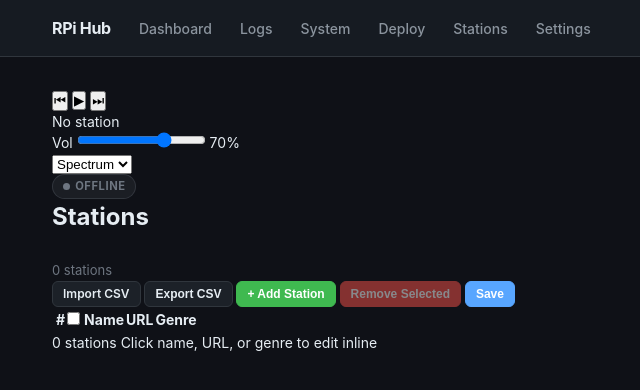
After one commit to Obrelix/rpi-hub, a Node server app: template views/stations.ejs in a window 1280 px wide. The commit adds this page. Shown: the top 390 px of the page, without its empty margins (12-652 px from the left). Run offline with Node 20, Linux system fonts and the light colour scheme; the template is opened without the code that fills it: most values are stand-ins (such as "Sample title", 1, 10 or a date in 2020); lists and menus that the app fills with data are empty.

Commit message:
feat: add /stations route and nav link

```diff
--- a/app.js
+++ b/app.js
@@ -9,6 +9,7 @@ const logsRouter      = require('./routes/logs');
 const systemRouter    = require('./routes/system');
 const deployRouter    = require('./routes/deploy');
 const settingsRouter  = require('./routes/settings');
+const stationsRouter  = require('./routes/stations');
 
 function createApp() {
   const app = express();
@@ -39,6 +40,7 @@ function createApp() {
   app.use('/', logsRouter);
   app.use('/', systemRouter);
   app.use('/', deployRouter);
+  app.use('/', stationsRouter);
   app.use('/', settingsRouter);
 
   // --- 404 handler -------------------------------------------------
--- a/views/layout.ejs
+++ b/views/layout.ejs
@@ -16,6 +16,7 @@
       <li><a href="/logs"    class="<%= activePage === 'logs'      ? 'active' : '' %>">Logs</a></li>
       <li><a href="/system"  class="<%= activePage === 'system'    ? 'active' : '' %>">System</a></li>
       <li><a href="/deploy"  class="<%= activePage === 'deploy'    ? 'active' : '' %>">Deploy</a></li>
+      <li><a href="/stations" class="<%= activePage === 'stations' ? 'active' : '' %>">Stations</a></li>
       <li><a href="/settings"class="<%= activePage === 'settings'  ? 'active' : '' %>">Settings</a></li>
     </ul>
   </div>
--- /dev/null
+++ b/views/stations.ejs
@@ -0,0 +1,70 @@
+<%- include('layout') %>
+
+<!-- ── Now Playing Bar ──────────────────────────────────────────── -->
+<div class="now-playing-bar" id="now-playing-bar">
+  <div class="np-controls">
+    <button class="np-btn" id="npPrev" title="Previous">&#x23EE;</button>
+    <button class="np-btn" id="npPlayPause" title="Play/Pause">&#x25B6;</button>
+    <button class="np-btn" id="npNext" title="Next">&#x23ED;</button>
+  </div>
+  <div class="np-info">
+    <div class="np-station" id="npStation">No station</div>
+    <div class="np-track" id="npTrack"></div>
+    <div class="np-meta" id="npMeta"></div>
+  </div>
+  <div class="np-volume">
+    <label>Vol</label>
+    <input type="range" id="npVolume" min="0" max="100" value="70">
+    <span class="np-volume-val" id="npVolumeVal">70%</span>
+  </div>
+  <div class="np-mode">
+    <select id="npMode">
+      <option value="spectrum">Spectrum</option>
+      <option value="ticker">Ticker</option>
+    </select>
+  </div>
+  <span class="status-badge stopped" id="npStatusBadge">Offline</span>
+</div>
+
+<!-- ── Toolbar ──────────────────────────────────────────────────── -->
+<div class="station-toolbar">
+  <div class="toolbar-left">
+    <h1 class="page-title">Stations</h1>
+    <span class="text-muted" id="stationCount">0 stations</span>
+  </div>
+  <div class="toolbar-right">
+    <label class="btn btn-secondary btn-sm">
+      Import CSV
+      <input type="file" id="importCsv" accept=".csv,.txt,.tsv" hidden>
+    </label>
+    <button class="btn btn-secondary btn-sm" id="exportCsv">Export CSV</button>
+    <button class="btn btn-success btn-sm" id="addStation">+ Add Station</button>
+    <button class="btn btn-danger btn-sm" id="removeSelected" disabled>Remove Selected</button>
+    <button class="btn btn-primary btn-sm" id="saveStations">Save</button>
+  </div>
+</div>
+
+<!-- ── Station Table ────────────────────────────────────────────── -->
+<div class="station-table-wrap">
+  <table class="station-table" id="stationTable">
+    <thead>
+      <tr>
+        <th class="col-drag"></th>
+        <th class="col-num">#</th>
+        <th class="col-check"><input type="checkbox" id="selectAll" title="Select all"></th>
+        <th class="col-play"></th>
+        <th class="col-name">Name</th>
+        <th class="col-url">URL</th>
+        <th class="col-genre">Genre</th>
+      </tr>
+    </thead>
+    <tbody id="stationBody">
+    </tbody>
+  </table>
+  <div class="station-status-bar">
+    <span id="statusText">0 stations</span>
+    <span>Click name, URL, or genre to edit inline</span>
+  </div>
+</div>
+
+<%- include('partials/footer') %>
```
Also changed, not shown: routes/stations.js (added, +12 -0 lines).
